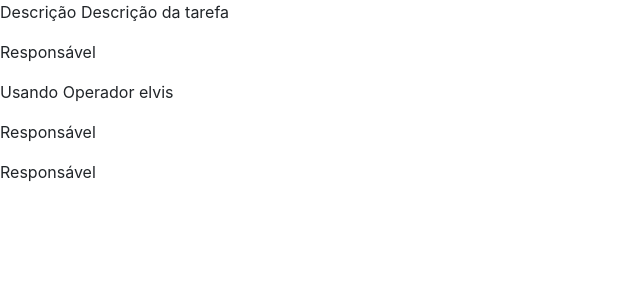
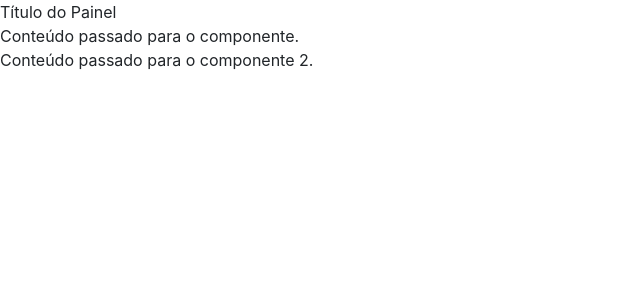
Before and after one commit to danilocalixto77/diretivas, an Angular app: page / in a window 1280 px wide. Shown: the top 300 px of the page, without its empty margins (0-640 px from the left). Built offline with nearby package versions, Linux system fonts and the light colour scheme.

Commit message:
CursoAngular#32#ng-content

```diff
--- a/src/app/app.component.html
+++ b/src/app/app.component.html
@@ -3,4 +3,19 @@
 <!--app-diretiva-ngfor></!--app-diretiva-ngfor-->
 <!--app-diretiva-ngclass></!--app-diretiva-ngclass-->
 <!--app-diretiva-ngstyle></app-diretiva-ngstyle-->
-<app-operador-elvis></app-operador-elvis>
+<!--app-operador-elvis></!--app-operador-elvis-->
+
+<app-exemplo-ng-content>
+  Conteúdo passado para o componente.
+  <app-operador-elvis></app-operador-elvis>
+</app-exemplo-ng-content>
+
+<app-exemplo-ng-content>
+  <div class="titulo">Título do Painel</div>
+  <div class="corpo">
+      Conteúdo passado para o componente.
+  </div>
+  <div class="corpo">
+      Conteúdo passado para o componente 2.
+  </div>
+</app-exemplo-ng-content>
--- a/src/app/app.module.ts
+++ b/src/app/app.module.ts
@@ -10,6 +10,7 @@
 import { DiretivaNgstyleComponent } from './diretiva-ngstyle/diretiva-ngstyle.component';
 import { FormsModule } from '@angular/forms';
 import { OperadorElvisComponent } from './operador-elvis/operador-elvis.component';
+import { ExemploNgContentComponent } from './exemplo-ng-content/exemplo-ng-content.component';
 
 @NgModule({
   declarations: [
@@ -19,7 +20,8 @@
     DiretivaNgforComponent,
     DiretivaNgclassComponent,
     DiretivaNgstyleComponent,
-    OperadorElvisComponent
+    OperadorElvisComponent,
+    ExemploNgContentComponent
 
   ],
   imports: [
--- /dev/null
+++ b/src/app/exemplo-ng-content/exemplo-ng-content.component.html
@@ -0,0 +1,8 @@
+<div class="panel panel-default">
+  <div class="panel-heading">
+    <ng-content select=".titulo"></ng-content>
+  </div>
+  <div class="panel-body">
+    <ng-content select=".corpo"></ng-content>
+  </div>
+</div>
--- /dev/null
+++ b/src/app/exemplo-ng-content/exemplo-ng-content.component.ts
@@ -0,0 +1,15 @@
+import { Component, OnInit } from '@angular/core';
+
+@Component({
+  selector: 'app-exemplo-ng-content',
+  templateUrl: './exemplo-ng-content.component.html',
+  styleUrls: ['./exemplo-ng-content.component.css']
+})
+export class ExemploNgContentComponent implements OnInit {
+
+  constructor() { }
+
+  ngOnInit(): void {
+  }
+
+}
```
Also changed, not shown: src/app/exemplo-ng-content/exemplo-ng-content.component.css (added), 1 other file (tests, documents, lock files or other folders).
